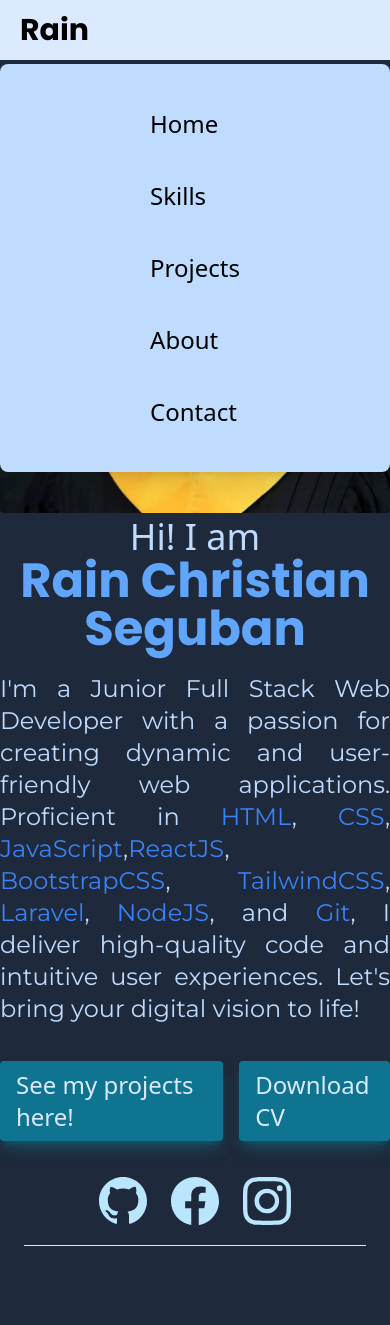
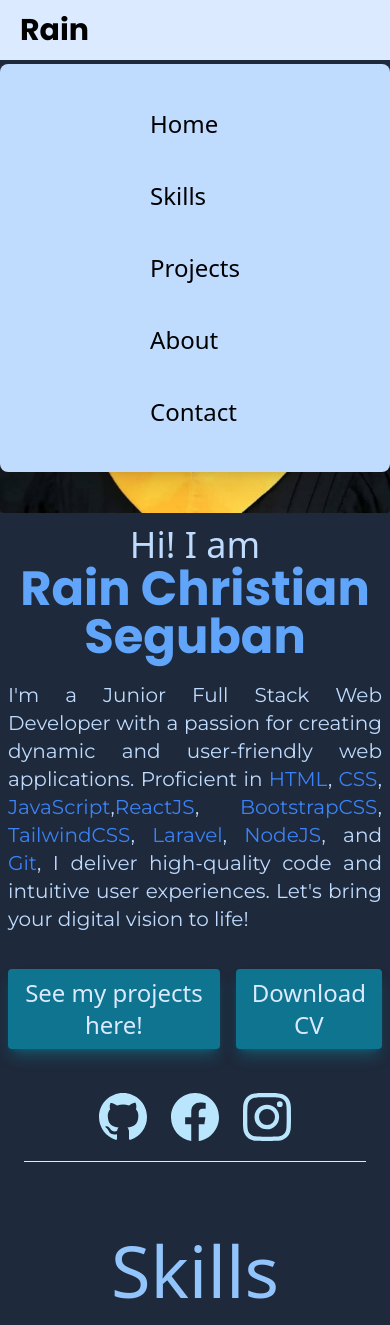
Before and after one commit to R8nDr0p/Rain_Portfolio, a React (Vite) app: page / in a window 390 px wide. Shown: the top 1325 px of the page. Built offline with nearby package versions, Linux system fonts and the light colour scheme; some icons are missing.

Commit message:
added noreferrer because of eslint showing errors

```diff
--- a/src/components/Hero.jsx
+++ b/src/components/Hero.jsx
@@ -10,20 +10,20 @@ function Hero() {
             {/* Social Media */}
             <div className="col flex-1">
               <div className="row flex sm:flex-col gap-6 my-5 sm:me-4 ">
-                <a href="https://github.com/R8nDr0p" target="_blank">
+                <a href="https://github.com/R8nDr0p" target="_blank" rel="noreferrer">
                   <BsGithub className="text-5xl text-sky-200" />
                 </a>
-                <a href="https://www.facebook.com/r8indr0p/" target="_blank">
+                <a href="https://www.facebook.com/r8indr0p/" target="_blank" rel="noreferrer">
                   <BsFacebook className="text-5xl text-sky-200" />
                 </a>
-                <a href="https://www.instagram.com/niardrop/" target="_blank">
+                <a href="https://www.instagram.com/niardrop/" target="_blank" rel="noreferrer">
                   <BsInstagram className="text-5xl text-sky-200" />
                 </a>
               </div>
             </div>
             {/* Name and Info */}
             <div className="col flex-1 basis-full">
-              <div className="row">
+              <div className="row p-2">
                 <h1 className="text-4xl text-center sm:text-left sm:text-6xl text-blue-200">
                   Hi! I am
                   <br />
@@ -32,7 +32,7 @@ function Hero() {
                   </span>
                   <br />
                 </h1>
-                <p className="font-[montserrat] text-2xl text-blue-200 mt-5 text-justify sm:text-left">
+                <p className="font-[montserrat] text-xl md:text-2xl text-blue-200 mt-5 text-justify sm:text-left">
                   I'm a Junior Full Stack Web Developer with a passion for
                   creating dynamic and user-friendly web applications.
                   Proficient in <span className="text-blue-500">HTML</span>,{" "}
@@ -49,10 +49,10 @@ function Hero() {
                 </p>
                 <br />
                 <div className="flex justify-center space-x-4">
-                  <a className="btn my-3 py-2 px-4 rounded text-2xl text-blue-100 bg-cyan-700 shadow-lg shadow-cyan-500/25 hover:text-white hover:shadow-cyan-500/100 hover:scale-125 hover:mx-6 transition duration-200">
+                  <a className="btn my-3 py-2 px-4 rounded text-2xl text-blue-100 bg-cyan-700 shadow-lg shadow-cyan-500/25 hover:text-white hover:shadow-cyan-500/100 hover:scale-125 hover:mx-6 transition duration-200 text-center">
                     See my projects here!
                   </a>
-                  <a className={`btn my-3 py-2 px-4 rounded text-2xl text-blue-100 bg-cyan-700 shadow-lg shadow-cyan-500/25 hover:text-white hover:shadow-cyan-500/100 hover:scale-125 hover:mx-8 transition duration-200`}>
+                  <a className={`btn my-3 py-2 px-4 rounded text-2xl text-blue-100 bg-cyan-700 shadow-lg shadow-cyan-500/25 hover:text-white hover:shadow-cyan-500/100 hover:scale-125 hover:mx-8 transition duration-200 text-center`}>
                     Download CV
                   </a>
                 </div>
```
